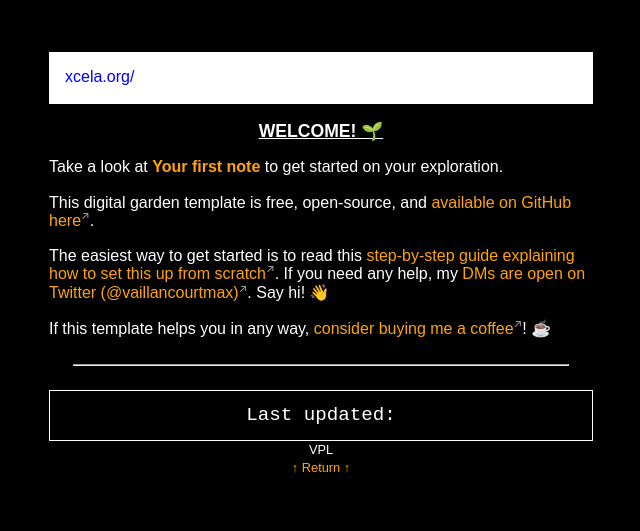
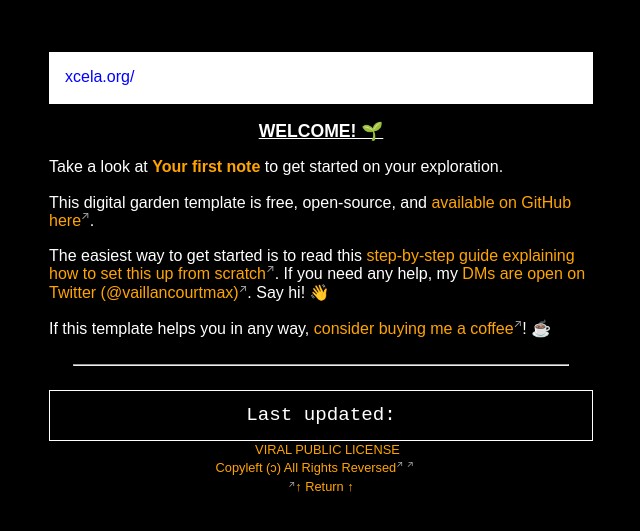
Before and after one commit to xcela/Exocore, a Jekyll site: the page built from _pages/index.md, in a window 1280 px wide. Shown: the top 531 px of the page, without its empty margins (319-959 px from the left). Built offline with Jekyll 4.4.1, drawn with Linux system fonts in a browser that asks for light colours.

Commit message:
Update footer.html

```diff
--- a/_includes/footer.html
+++ b/_includes/footer.html
@@ -10,7 +10,9 @@
 <div class="footer-nav">
 
 <license style="margin:1em;">
-VPL
+<a href="https://viralpubliclicense.org">
+VIRAL PUBLIC LICENSE<br>
+Copyleft (ɔ) All Rights Reversed<a/>
 </license><br>
 <a class="internal-link" href="#">↑ Return ↑</a>
 </div>
```
